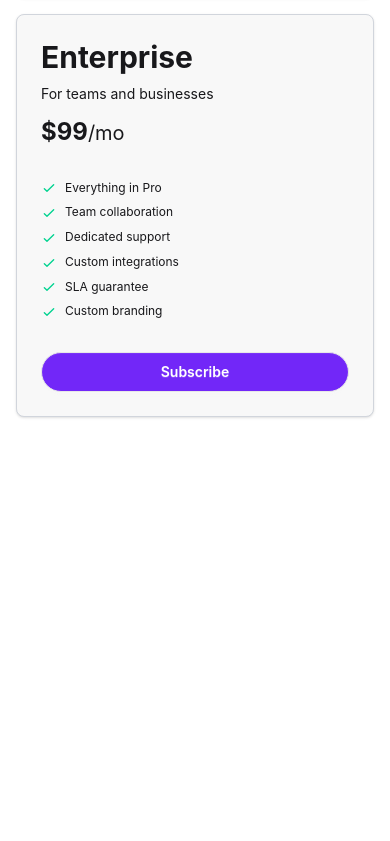
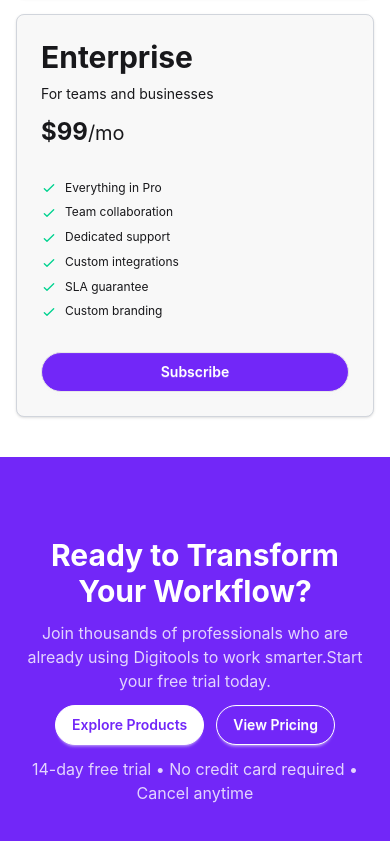
Before and after one commit to NahidHassanNirob/DigiTools, a React (Vite) app: page / in a window 390 px wide. Shown: the part 7015-7856 px from the top of the page. Before the commit the page ends 7472 px from the top, so only its background shows below. Built offline with nearby package versions, Linux system fonts and the light colour scheme.

Commit message:
feat:implement responsive CATSection

```diff
--- a/src/App.jsx
+++ b/src/App.jsx
@@ -6,6 +6,7 @@ import Toggol from './components/Toggol';
 import Cards from './components/Cards';
 import Steps from './components/Steps';
 import Pricing from './components/Pricing';
+import CtaSection from './components/CtaSection';
 const dataRes=async ()=>{
   const data=await fetch("/data.json");
   return data.json()
@@ -20,6 +21,7 @@ const App = () => {
   <Cards dataRespons={dataRespons}></Cards>
   <Steps></Steps>
   <Pricing></Pricing>
+  <CtaSection></CtaSection>
   </>;
 };
 
--- /dev/null
+++ b/src/components/CtaSection.jsx
@@ -0,0 +1,30 @@
+import React from "react";
+
+const CtaSection = () => {
+  return (
+    <div className="w-full px-4 bg-[#7227F8] py-20 flex items-center justify-center">
+      <div className="text-center space-y-3">
+        <h2 className="font-bold text-3xl text-white">
+        Ready to Transform Your Workflow?
+      </h2>
+      <p className="text-white/80">
+        Join thousands of professionals who are already using Digitools to work
+        smarter.Start your free trial today.
+      </p>
+      <div className="  text-center">
+        <button className="btn  bg-white text-[#7227F8] border-white rounded-full  ">
+          Explore Products
+        </button>
+
+        <button className="btn ml-3 bg-[#7227F8] text-white border-white rounded-full ">
+          View Pricing
+        </button>
+
+      </div>
+      <h1 className="text-white/80">14-day free trial • No credit card required • Cancel anytime</h1>
+      </div>
+    </div>
+  );
+};
+
+export default CtaSection;
```
